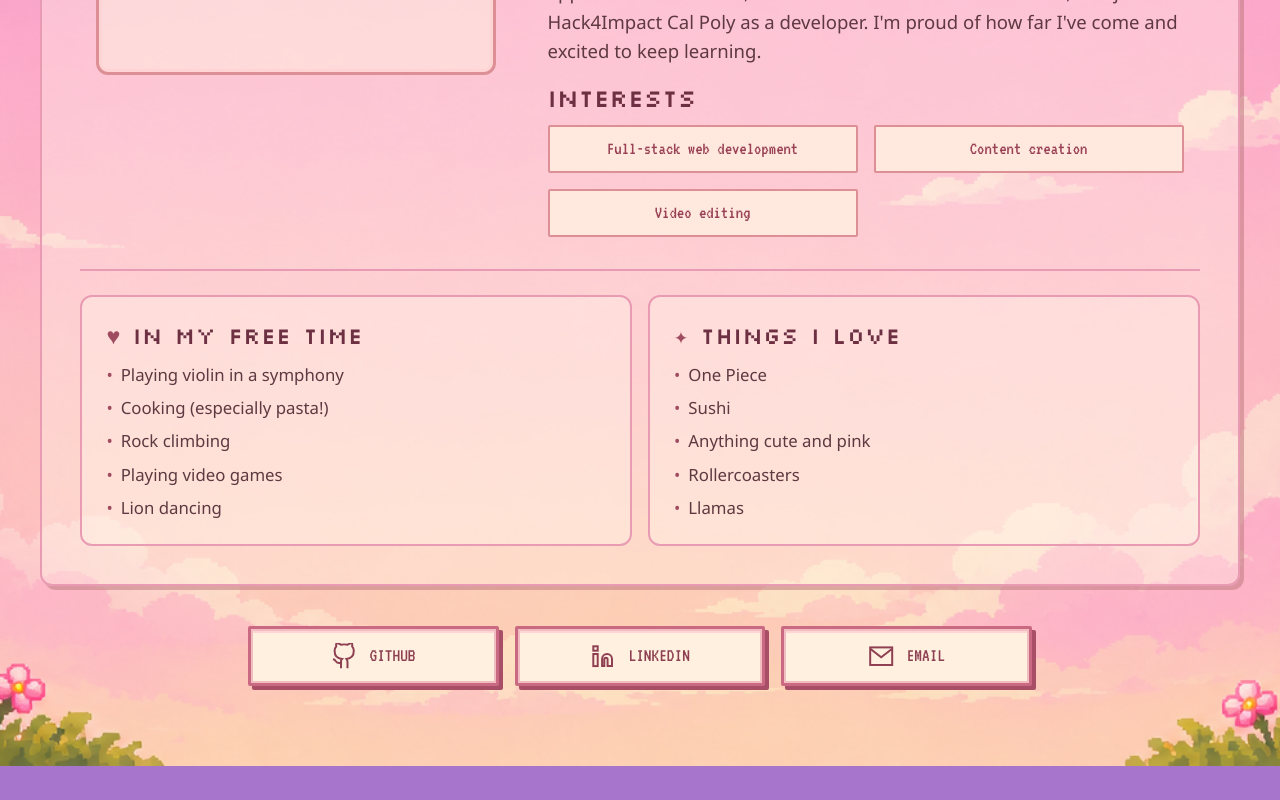
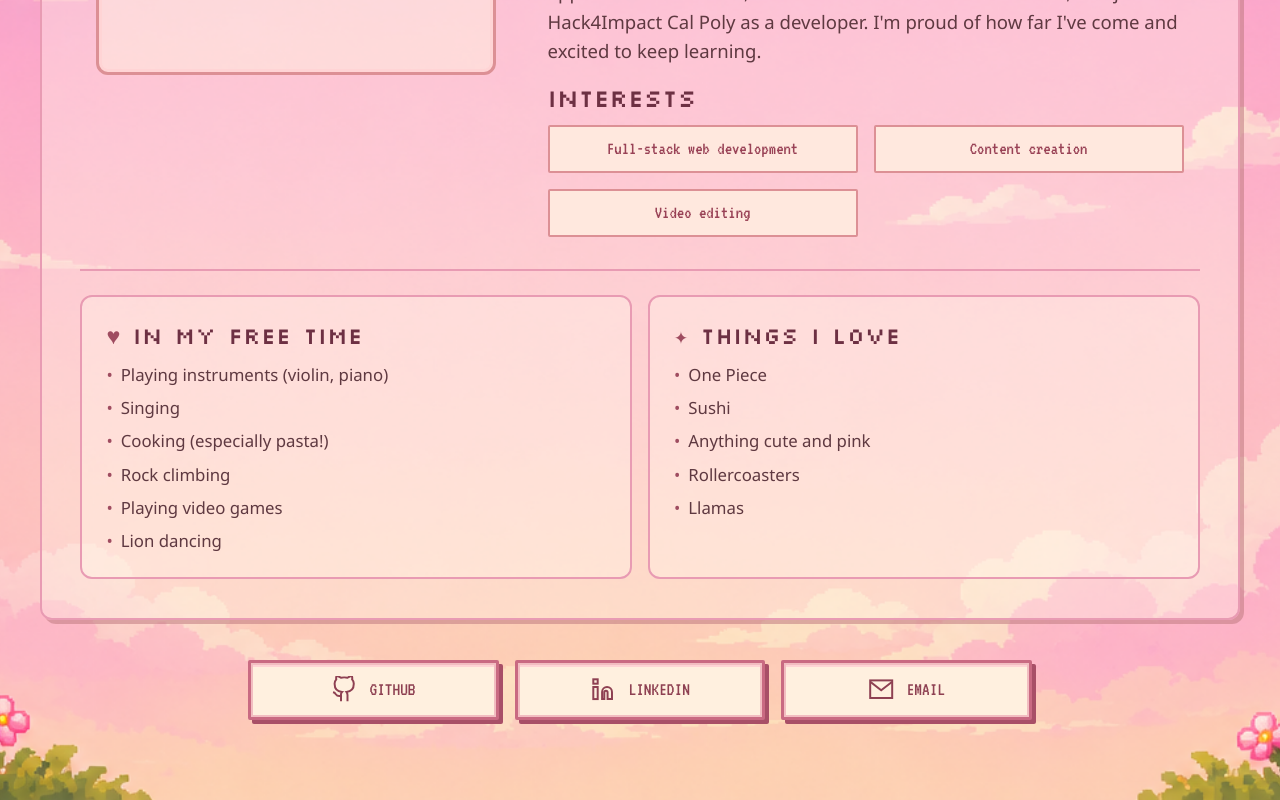
Before and after one commit to eokumoto/portfolio, a React (Vite) app: page /about in a window 1280 px wide. Shown: the part 547-1347 px from the top of the page. Before the commit the page ends 1313 px from the top, so only its background shows below. Built offline with nearby package versions, Linux system fonts and the light colour scheme.

Commit message:
List instruments and singing on the About page
Co-Authored-By: Claude Opus 5.5 <noreply@anthropic.com>
Claude-Session: https://claude.ai/code/session_01S7QBKQ2A1JQf48Wt6Uoeb5

```diff
--- a/src/data/about.ts
+++ b/src/data/about.ts
@@ -46,7 +46,8 @@ export const aboutContent: AboutContent = {
     {
       display: 'list',
       items: [
-        'Playing violin in a symphony',
+        'Playing instruments (violin, piano)',
+        'Singing',
         'Cooking (especially pasta!)',
         'Rock climbing',
         'Playing video games',
```
